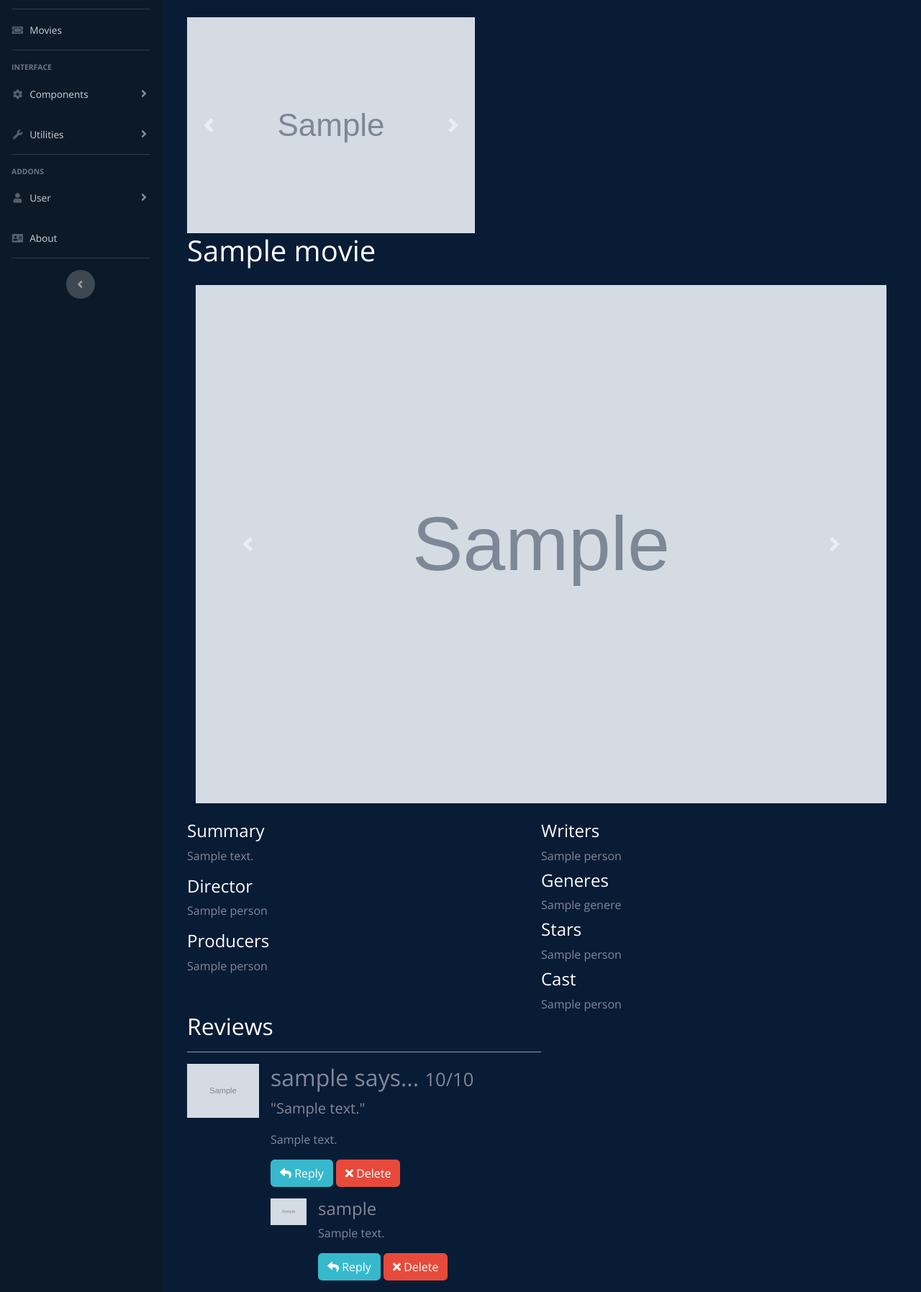
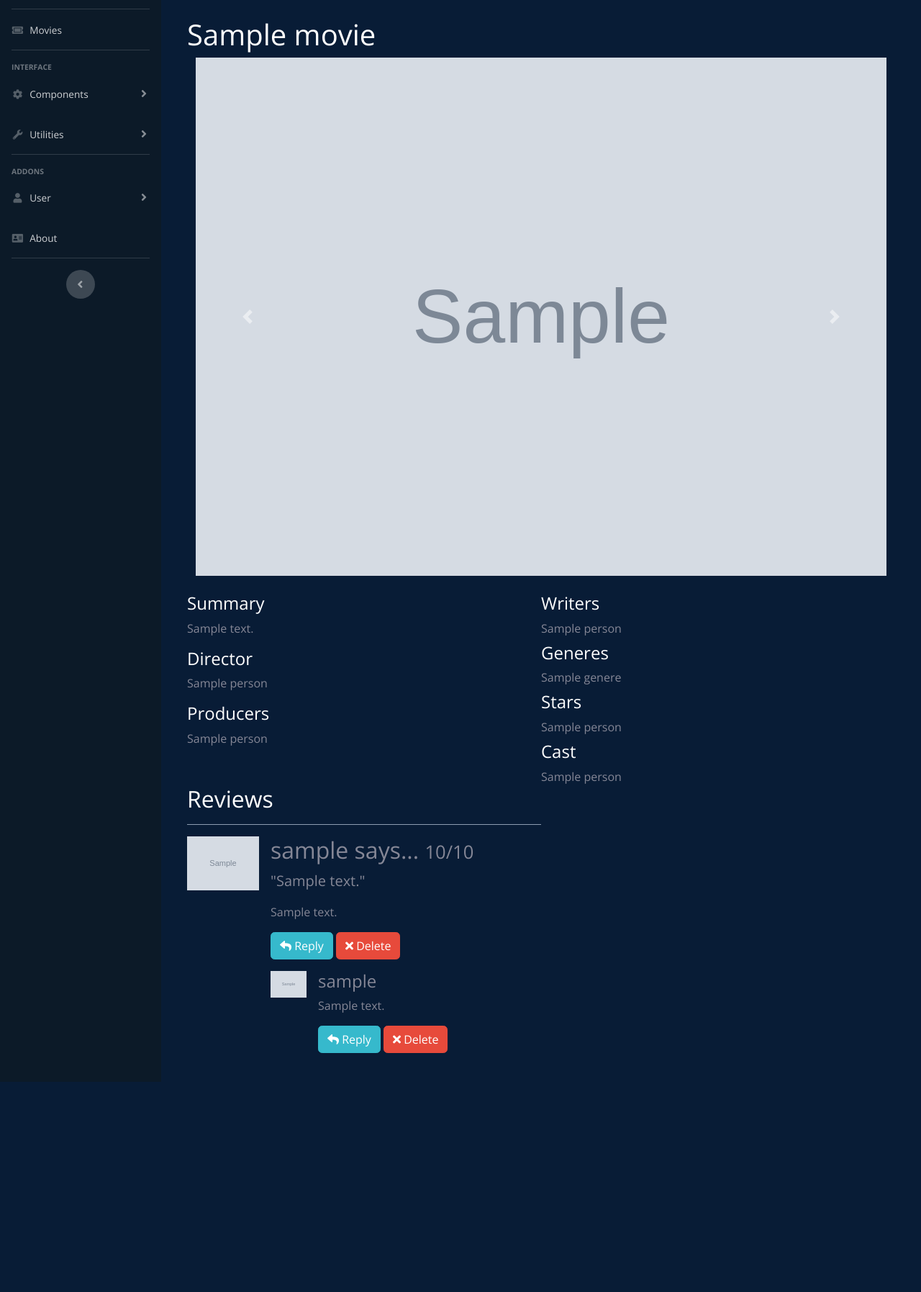
Before and after one commit to LuisManuelGlz/MovieDuck, a Django app: page /movies/1/ in a window 1280 px wide. Shown: the part 58-1853 px from the top of the page at 72% size. After the commit the page ends 1561 px from the top, so only its background shows below. Run offline with Django 3.2, Linux system fonts and the light colour scheme; a user stored in the database is signed in; tables that the repository leaves empty hold one stand-in row (values such as "Sample post"); grey boxes marked "Sample" are stand-in pictures; data that the repository does not hold is empty; some libraries are stand-ins or nearby versions.

Commit message:
Update movie_detail.html

```diff
--- a/moviesduck_project/templates/base.html
+++ b/moviesduck_project/templates/base.html
@@ -29,7 +29,7 @@
           {% include 'includes/navbar.html' %}
 
           <!-- Begin Page Content -->
-          <div class="container-fluid mt-4">
+          <div class="container-fluid my-4">
             {% block content %}{% endblock %}
           </div>
           <!-- /.container-fluid -->
--- a/moviesduck_project/templates/movies/movie_detail.html
+++ b/moviesduck_project/templates/movies/movie_detail.html
@@ -7,27 +7,6 @@
 {% block content %}
 
 <div class="container">
-  <!-- Movie Screenshots -->
-    <div class="row">
-      <div id="movieDetailCarousel" class="carousel slide" data-ride="carousel">
-        <div class="carousel-inner">
-          {% for screenshot in movie.screenshots.all %}
-            <div class="carousel-item {% if forloop.first %}active{% endif %}">
-              <img src="{{ screenshot.image.url }}" class="d-block w-100" alt="{{ screenshot }}">
-            </div>
-          {% endfor %}
-        </div>
-        <a class="carousel-control-prev" href="#movieDetailCarousel" role="button" data-slide="prev">
-          <span class="carousel-control-prev-icon" aria-hidden="true"></span>
-          <span class="sr-only">Previous</span>
-        </a>
-        <a class="carousel-control-next" href="#movieDetailCarousel" role="button" data-slide="next">
-          <span class="carousel-control-next-icon" aria-hidden="true"></span>
-          <span class="sr-only">Next</span>
-        </a>
-      </div>
-    </div>
-    <!-- End of Movie Screenshots -->
 
     <!-- Movie Info Container -->
     <div class="row">
@@ -41,7 +20,7 @@
           </div>
         </div>
         <!-- Movie Screenshots -->
-        <div id="movieDetailCarousel" class="carousel slide mt-3" data-ride="carousel">
+        <div id="movieDetailCarousel" class="carousel slide" data-ride="carousel">
           <div class="carousel-inner">
             {% for screenshot in movie.screenshots.all %}
               <div class="carousel-item {% if forloop.first %}active{% endif %}">
```
